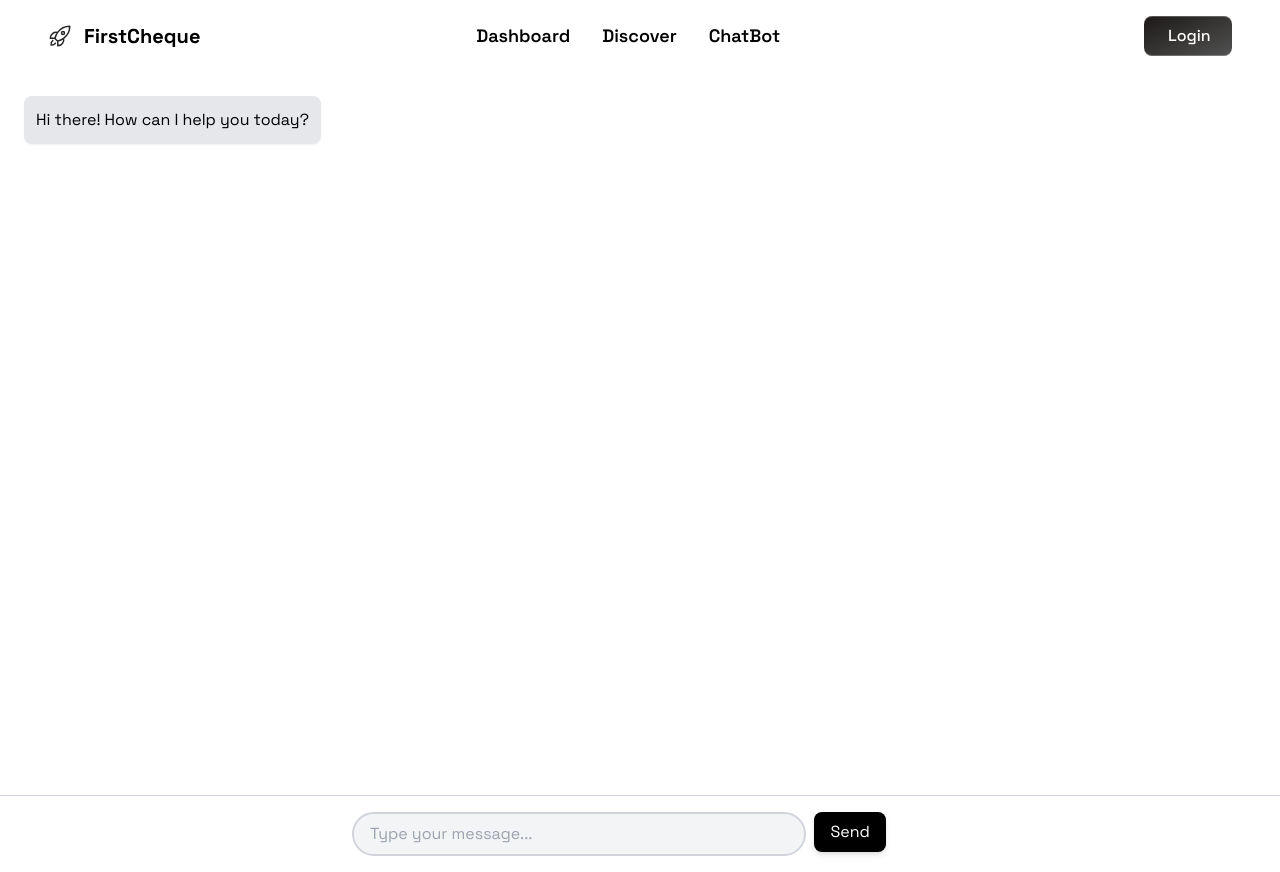
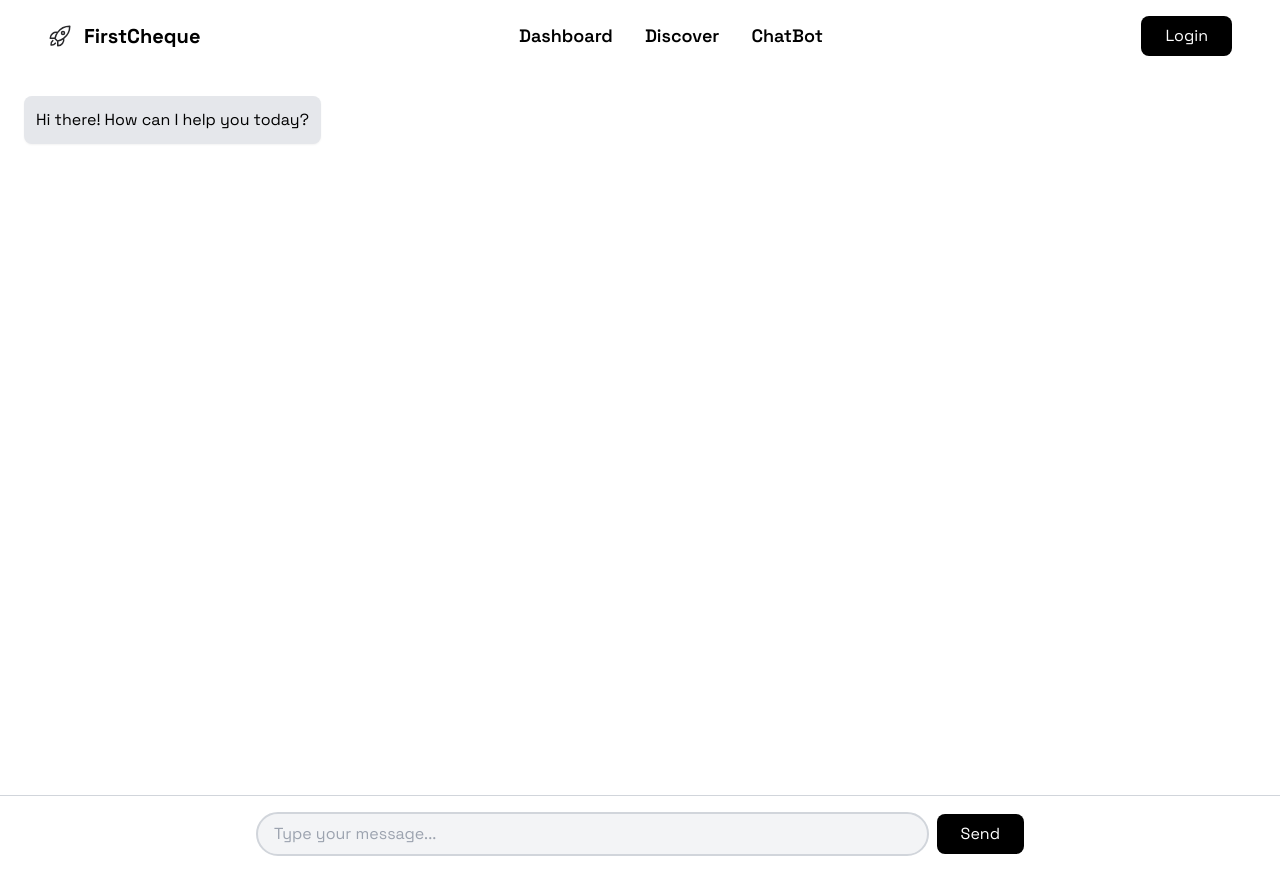
Before and after one commit to schnell-sih/firstcheque, a Next.js app: page /chatbot in a window 1280 px wide. Built offline with nearby package versions, Linux system fonts and the light colour scheme.

Commit message:
feat: create a custom common Button component

```diff
--- a/src/app/chatbot/page.tsx
+++ b/src/app/chatbot/page.tsx
@@ -1,7 +1,7 @@
 "use client";
 import { useState } from "react";
 import InputField from "@/components/InputField";
-import Button from "@/components/ButtonInput";
+import Button from "@/components/Button";
 import Message from "@/components/Message";
 
 interface MessageData {
@@ -47,14 +47,14 @@ const Chat: React.FC = () => {
       </main>
 
       <footer className="bg-white p-4 flex items-center border-t border-gray-300">
-        <div className="flex w-full max-w-xl mx-auto">
+        <div className="flex w-full max-w-3xl mx-auto">
           <InputField
             value={input}
             onChange={(e) => setInput(e.target.value)}
             placeholder="Type your message..."
             className="mr-2 flex-grow"
           />
-          <Button onClick={handleSendMessage}>Send</Button>
+          <Button onClick={handleSendMessage} text="Send" />
         </div>
       </footer>
     </div>
--- /dev/null
+++ b/src/components/Button.tsx
@@ -0,0 +1,21 @@
+import React from "react";
+
+interface ButtonProps {
+  text: string;
+  onClick: () => void;
+}
+
+const Button = ({ text, onClick }: ButtonProps) => {
+  return (
+    <div className="w-auto flex items-center justify-center">
+      <button
+        className="bg-black hover:shadow-md hover:shadow-zinc-500 transition-shadow duration-300 ease-in-out block text-white rounded-lg px-6 py-2"
+        onClick={onClick}
+      >
+        {text}
+      </button>
+    </div>
+  );
+};
+
+export default Button;
--- a/src/components/ButtonInput.tsx
+++ /dev/null
@@ -1,28 +0,0 @@
-"use client";
-
-import React from "react";
-
-interface ButtonProps {
-  onClick: () => void;
-  children: React.ReactNode;
-  className?: string;
-}
-
-const ButtonInput: React.FC<ButtonProps> = ({
-  onClick,
-  children,
-  className,
-}) => {
-  return (
-    <div className={`inline-block w-3/12 ${className}`}>
-      <button
-        onClick={onClick}
-        className="bg-black hover:bg-neutral-800 text-white px-4 py-2 rounded-lg shadow-md transition-colors"
-      >
-        {children}
-      </button>
-    </div>
-  );
-};
-
-export default ButtonInput;
--- a/src/components/LoginButton.tsx
+++ /dev/null
@@ -1,13 +0,0 @@
-import React from "react";
-
-const LoginButton = () => {
-  return (
-    <div className="w-44 flex justify-end">
-        <button className="relative w-[50%] hover:shadow-md hover:shadow-zinc-500 transition-shadow duration-300 ease-in-out group/btn bg-gradient-to-br from-stone-900 to-neutral-600 dark:from-zinc-900 dark:to-zinc-900 block  text-white rounded-lg h-10 font-medium shadow-[0px_1px_0px_0px_#ffffff40_inset,0px_-1px_0px_0px_#ffffff40_inset] dark:shadow-[0px_1px_0px_0px_var(--zinc-800)_inset,0px_-1px_0px_0px_var(--zinc-800)_inset] px-6 py-2 ">
-        Login
-      </button>
-    </div>
-  );
-};
-
-export default LoginButton;
--- a/src/components/NavBar.tsx
+++ b/src/components/NavBar.tsx
@@ -2,7 +2,7 @@
 import React from "react";
 import NavLink from "./NavLink";
 import { useRouter } from "next/navigation";
-import LoginButton from "./LoginButton";
+import Button from "./Button";
 
 const NavBar = () => {
   const user = false;
@@ -30,7 +30,7 @@ const NavBar = () => {
               d="M15.59 14.37a6 6 0 0 1-5.84 7.38v-4.8m5.84-2.58a14.98 14.98 0 0 0 6.16-12.12A14.98 14.98 0 0 0 9.631 8.41m5.96 5.96a14.926 14.926 0 0 1-5.841 2.58m-.119-8.54a6 6 0 0 0-7.381 5.84h4.8m2.581-5.84a14.927 14.927 0 0 0-2.58 5.84m2.699 2.7c-.103.021-.207.041-.311.06a15.09 15.09 0 0 1-2.448-2.448 14.9 14.9 0 0 1 .06-.312m-2.24 2.39a4.493 4.493 0 0 0-1.757 4.306 4.493 4.493 0 0 0 4.306-1.758M16.5 9a1.5 1.5 0 1 1-3 0 1.5 1.5 0 0 1 3 0Z"
             />
           </svg>
-          <span className="self-center text-xl font-bold font-stone-900 whitespace-nowrap">
+          <span className="self-center text-xl font-bold font-black whitespace-nowrap">
             FirstCheque
           </span>
         </a>
@@ -63,7 +63,7 @@ const NavBar = () => {
             </svg>{" "}
           </div>
         ) : (
-          <LoginButton />
+          <Button onClick={() => {}} text="Login" />
         )}
       </div>
     </div>
--- a/src/components/NavLink.tsx
+++ b/src/components/NavLink.tsx
@@ -24,7 +24,7 @@ const NavLink = () => {
               <li key={index}>
                 <Link
                   href={option.route}
-                  className=" text-stone-900 py-2 px-3 hover:text-stone-900 rounded md:bg-transparent md:p-0"
+                  className=" text-black py-2 px-3 hover:text-black rounded md:bg-transparent md:p-0"
                 >
                   {option.title}
                 </Link>
```
